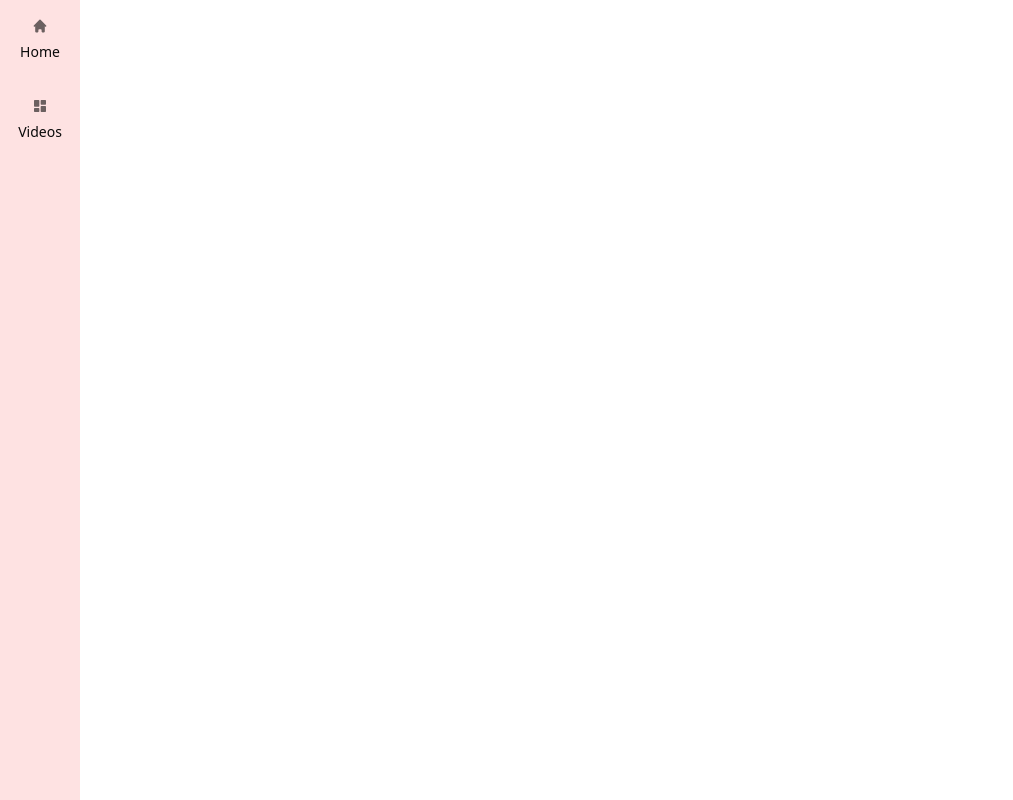
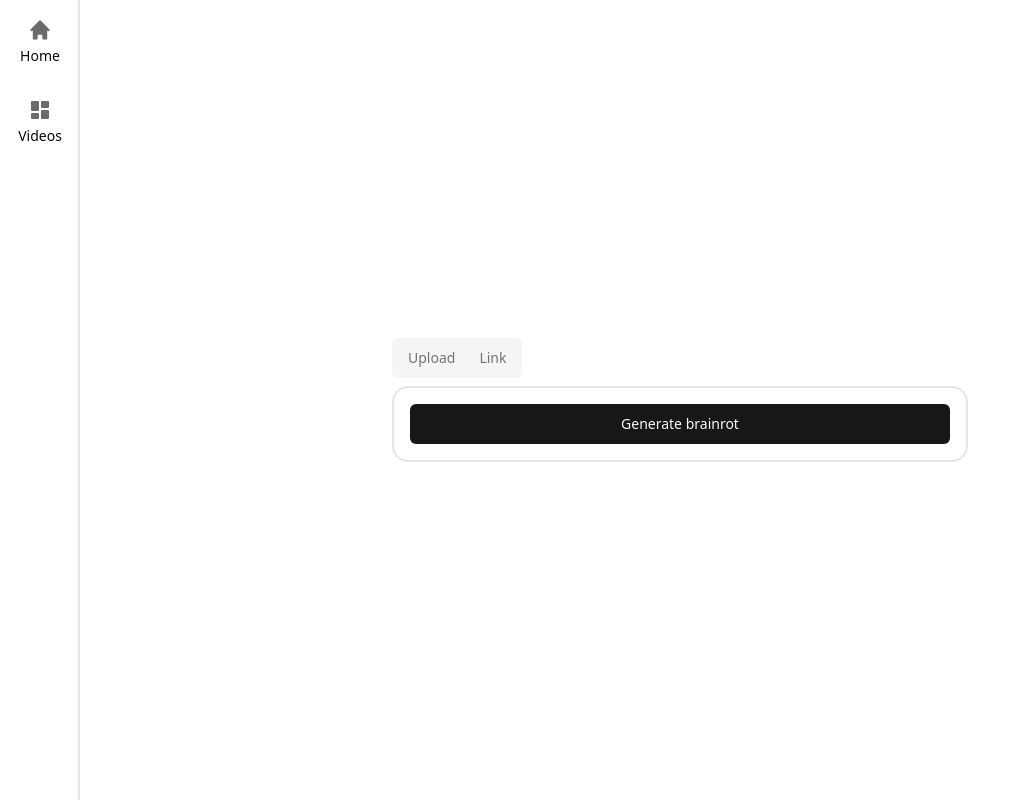
Before and after one commit to oof2win2/brainrot, a Next.js app in the folder apps/web/: page / in a window 1280 px wide. Shown: the whole page, without its empty margins (0-1013 px from the left). Built offline with nearby package versions, Linux system fonts and the light colour scheme.

Commit message:
Added upload ui

```diff
--- a/apps/web/app/layout.tsx
+++ b/apps/web/app/layout.tsx
@@ -1,6 +1,7 @@
 import type { Metadata } from "next";
 import "./globals.css";
 import { Inter } from "next/font/google";
+import Navbar from "@/components/layout/Navbar";
 
 const inter = Inter({
   subsets: ["latin"],
@@ -20,7 +21,10 @@ export default function RootLayout({
 }>) {
   return (
     <html lang="en" className={inter.variable}>
-      <body>{children}</body>
+      <body className="flex h-screen w-full">
+        <Navbar />
+        {children}
+      </body>
     </html>
   );
 }
--- a/apps/web/app/page.tsx
+++ b/apps/web/app/page.tsx
@@ -1,38 +1,54 @@
+"use client";
+
+import React, { useState } from "react";
+import { Tabs, TabsContent, TabsList, TabsTrigger } from "@/components/ui/tabs";
+import { Input } from "@/components/ui/input";
+import { Label } from "@/components/ui/label";
 import { Button } from "@/components/ui/button";
-import Link from "next/link";
-import React from "react";
-import { HiHome } from "react-icons/hi";
-import { BiSolidDashboard } from "react-icons/bi";
-
-const SIDEBAR = [
-  {
-    icon: <HiHome className="text-4xl" />,
-    label: "Home",
-    href: "/",
-  },
-  {
-    icon: <BiSolidDashboard className="text-4xl" />,
-    label: "Videos",
-    href: "/videos",
-  },
-];
 
 export default function Home() {
+  const [loading, setLoading] = useState(false);
+
+  async function handleSubmit() {
+    setLoading(true);
+    console.log("submit");
+    setLoading(false);
+  }
+
   return (
-    <div className="w-screen h-screen flex">
-      <div className="h-full w-20 p-2 bg-red-100 flex flex-col gap-4">
-        {SIDEBAR.map((item) => (
-          <Link href={item.href} key={item.href}>
-            <Button
-              variant="ghost"
-              className="w-16 h-16 rounded-2xl p-2 flex flex-col items-center"
-            >
-              <span className="opacity-60">{item.icon}</span>
-              <span className="font-medium">{item.label}</span>
-            </Button>
-          </Link>
-        ))}
-      </div>
+    <div className="w-full h-screen grid place-items-center">
+      <Tabs defaultValue="account" className="max-w-xl w-full">
+        <TabsList>
+          <TabsTrigger value="upload">Upload</TabsTrigger>
+          <TabsTrigger value="link">Link</TabsTrigger>
+        </TabsList>
+        <div className="max-w-xl mt-2 w-full p-4 rounded-2xl border-border border-2">
+          <TabsContent className="mt-0" value="upload">
+            <div className="space-y-4">
+              <Label htmlFor="file">Upload Video</Label>
+              <Input
+                id="file"
+                type="file"
+                accept="video/*"
+                className="cursor-pointer"
+              />
+            </div>
+          </TabsContent>
+          <TabsContent className="mt-0" value="link">
+            <div className="space-y-4">
+              <Label htmlFor="videoLink">Video URL</Label>
+              <Input
+                id="videoLink"
+                type="url"
+                placeholder="Enter video URL here..."
+              />
+            </div>
+          </TabsContent>
+          <Button onClick={handleSubmit} className="w-full" disabled={loading}>
+            {loading ? "Generating..." : "Generate brainrot"}
+          </Button>
+        </div>
+      </Tabs>
     </div>
   );
 }
--- /dev/null
+++ b/apps/web/app/video/[videoId]/VideoCard.tsx
@@ -0,0 +1,34 @@
+import { Button } from "@/components/ui/button";
+import React from "react";
+import { HiAnnotation, HiHeart, HiPaperAirplane } from "react-icons/hi";
+
+export default function VideoCard() {
+  return (
+    <div className="relative aspect-[9/16] isolate h-full mx-auto rounded-3xl overflow-hidden bg-black">
+      <div className="flex flex-col gap-2 p-4 absolute inset-0 z-40">
+        <div className="relative w-full h-full">
+          <div className="absolute right-0 bottom-0 pb-24 flex flex-col gap-4">
+            <Button
+              variant="ghost"
+              className="text-white w-16 h-16 bg-white/10 rounded-full"
+            >
+              <HiHeart className="scale-150" />
+            </Button>
+            <Button
+              variant="ghost"
+              className="text-white w-16 h-16 bg-white/10 rounded-full"
+            >
+              <HiAnnotation className="scale-150" />
+            </Button>
+            <Button
+              variant="ghost"
+              className="text-white w-16 h-16 bg-white/10 rounded-full"
+            >
+              <HiPaperAirplane className="scale-150" />
+            </Button>
+          </div>
+        </div>
+      </div>
+    </div>
+  );
+}
--- /dev/null
+++ b/apps/web/app/video/[videoId]/page.tsx
@@ -0,0 +1,14 @@
+import React from "react";
+import VideoCard from "./VideoCard";
+
+export default function VideoPage({
+  params: { videoId },
+}: {
+  params: { videoId: string };
+}) {
+  return (
+    <div className="w-full h-screen p-4">
+      <VideoCard />
+    </div>
+  );
+}
--- /dev/null
+++ b/apps/web/app/videos/page.tsx
@@ -0,0 +1,5 @@
+import React from "react";
+
+export default function VideosPage() {
+  return <div>VideosPage</div>;
+}
--- /dev/null
+++ b/apps/web/components/layout/Navbar.tsx
@@ -0,0 +1,36 @@
+import Link from "next/link";
+import React from "react";
+import { BiSolidDashboard } from "react-icons/bi";
+import { HiHome } from "react-icons/hi";
+import { Button } from "../ui/button";
+
+const SIDEBAR = [
+  {
+    icon: <HiHome className="scale-150" />,
+    label: "Home",
+    href: "/",
+  },
+  {
+    icon: <BiSolidDashboard className="scale-150" />,
+    label: "Videos",
+    href: "/videos",
+  },
+];
+
+export default function Navbar() {
+  return (
+    <div className="h-full w-20 p-2 flex flex-col gap-4 border-r-2 border-border">
+      {SIDEBAR.map((item) => (
+        <Link href={item.href} key={item.href}>
+          <Button
+            variant="ghost"
+            className="w-16 h-16 rounded-2xl p-2 pt-4 flex flex-col items-center"
+          >
+            <span className="opacity-60">{item.icon}</span>
+            <span className="font-medium">{item.label}</span>
+          </Button>
+        </Link>
+      ))}
+    </div>
+  );
+}
--- /dev/null
+++ b/apps/web/components/ui/input.tsx
@@ -0,0 +1,22 @@
+import * as React from "react"
+
+import { cn } from "@/lib/utils"
+
+const Input = React.forwardRef<HTMLInputElement, React.ComponentProps<"input">>(
+  ({ className, type, ...props }, ref) => {
+    return (
+      <input
+        type={type}
+        className={cn(
+          "flex h-10 w-full rounded-md border border-input bg-background px-3 py-2 text-base ring-offset-background file:border-0 file:bg-transparent file:text-sm file:font-medium file:text-foreground placeholder:text-muted-foreground focus-visible:outline-none focus-visible:ring-2 focus-visible:ring-ring focus-visible:ring-offset-2 disabled:cursor-not-allowed disabled:opacity-50 md:text-sm",
+          className
+        )}
+        ref={ref}
+        {...props}
+      />
+    )
+  }
+)
+Input.displayName = "Input"
+
+export { Input }
--- /dev/null
+++ b/apps/web/components/ui/label.tsx
@@ -0,0 +1,26 @@
+"use client"
+
+import * as React from "react"
+import * as LabelPrimitive from "@radix-ui/react-label"
+import { cva, type VariantProps } from "class-variance-authority"
+
+import { cn } from "@/lib/utils"
+
+const labelVariants = cva(
+  "text-sm font-medium leading-none peer-disabled:cursor-not-allowed peer-disabled:opacity-70"
+)
+
+const Label = React.forwardRef<
+  React.ElementRef<typeof LabelPrimitive.Root>,
+  React.ComponentPropsWithoutRef<typeof LabelPrimitive.Root> &
+    VariantProps<typeof labelVariants>
+>(({ className, ...props }, ref) => (
+  <LabelPrimitive.Root
+    ref={ref}
+    className={cn(labelVariants(), className)}
+    {...props}
+  />
+))
+Label.displayName = LabelPrimitive.Root.displayName
+
+export { Label }
--- /dev/null
+++ b/apps/web/components/ui/tabs.tsx
@@ -0,0 +1,55 @@
+"use client"
+
+import * as React from "react"
+import * as TabsPrimitive from "@radix-ui/react-tabs"
+
+import { cn } from "@/lib/utils"
+
+const Tabs = TabsPrimitive.Root
+
+const TabsList = React.forwardRef<
+  React.ElementRef<typeof TabsPrimitive.List>,
+  React.ComponentPropsWithoutRef<typeof TabsPrimitive.List>
+>(({ className, ...props }, ref) => (
+  <TabsPrimitive.List
+    ref={ref}
+    className={cn(
+      "inline-flex h-10 items-center justify-center rounded-md bg-muted p-1 text-muted-foreground",
+      className
+    )}
+    {...props}
+  />
+))
+TabsList.displayName = TabsPrimitive.List.displayName
+
+const TabsTrigger = React.forwardRef<
+  React.ElementRef<typeof TabsPrimitive.Trigger>,
+  React.ComponentPropsWithoutRef<typeof TabsPrimitive.Trigger>
+>(({ className, ...props }, ref) => (
+  <TabsPrimitive.Trigger
+    ref={ref}
+    className={cn(
+      "inline-flex items-center justify-center whitespace-nowrap rounded-sm px-3 py-1.5 text-sm font-medium ring-offset-background transition-all focus-visible:outline-none focus-visible:ring-2 focus-visible:ring-ring focus-visible:ring-offset-2 disabled:pointer-events-none disabled:opacity-50 data-[state=active]:bg-background data-[state=active]:text-foreground data-[state=active]:shadow-sm",
+      className
+    )}
+    {...props}
+  />
+))
+TabsTrigger.displayName = TabsPrimitive.Trigger.displayName
+
+const TabsContent = React.forwardRef<
+  React.ElementRef<typeof TabsPrimitive.Content>,
+  React.ComponentPropsWithoutRef<typeof TabsPrimitive.Content>
+>(({ className, ...props }, ref) => (
+  <TabsPrimitive.Content
+    ref={ref}
+    className={cn(
+      "mt-2 ring-offset-background focus-visible:outline-none focus-visible:ring-2 focus-visible:ring-ring focus-visible:ring-offset-2",
+      className
+    )}
+    {...props}
+  />
+))
+TabsContent.displayName = TabsPrimitive.Content.displayName
+
+export { Tabs, TabsList, TabsTrigger, TabsContent }
--- a/apps/web/package.json
+++ b/apps/web/package.json
@@ -10,7 +10,9 @@
     "check-types": "tsc --noEmit"
   },
   "dependencies": {
+    "@radix-ui/react-label": "^2.1.0",
     "@radix-ui/react-slot": "^1.1.0",
+    "@radix-ui/react-tabs": "^1.1.1",
     "@repo/ui": "workspace:*",
     "@t3-oss/env-nextjs": "^0.11.1",
     "class-variance-authority": "^0.7.0",
@@ -19,10 +21,10 @@
     "next": "15.0.3",
     "react": "19.0.0-rc-66855b96-20241106",
     "react-dom": "19.0.0-rc-66855b96-20241106",
-    "zod": "^3.23.8",
     "react-icons": "^5.3.0",
     "tailwind-merge": "^2.5.4",
-    "tailwindcss-animate": "^1.0.7"
+    "tailwindcss-animate": "^1.0.7",
+    "zod": "^3.23.8"
   },
   "devDependencies": {
     "@repo/eslint-config": "workspace:*",
```
Also changed, not shown: 1 other file (tests, documents, lock files or other folders).
